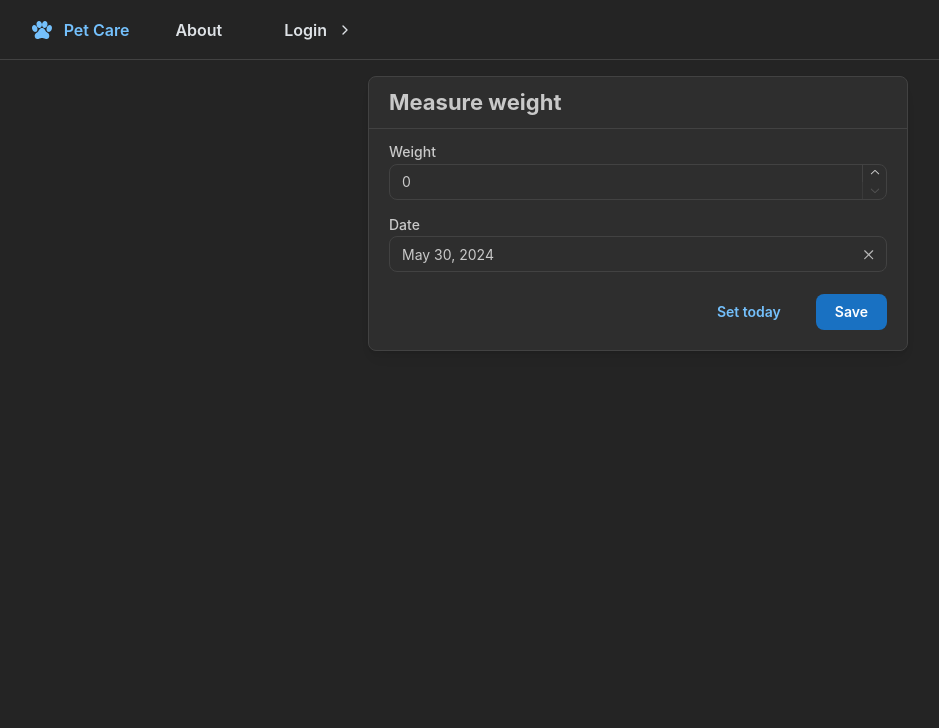
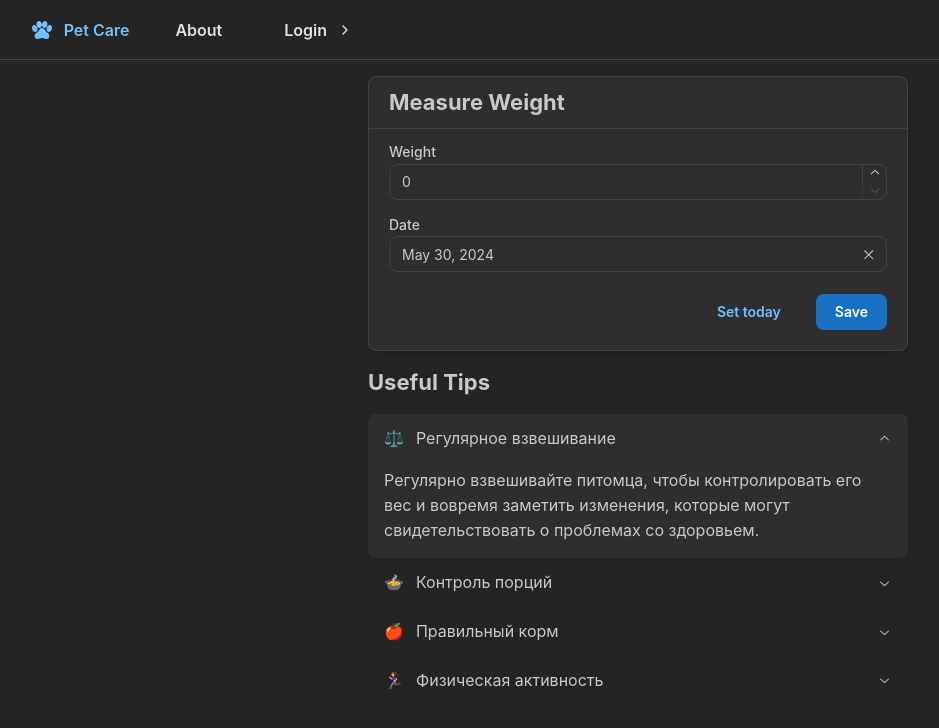
Before and after one commit to potat-dev/pet-care, a Next.js app: page /add/weight in a window 1280 px wide. Shown: the top 728 px of the page, without its empty margins (2-941 px from the left). Built offline with nearby package versions, Linux system fonts and the light colour scheme; no server answers.

Commit message:
add tips

```diff
--- a/src/app/add/vaccine/page.tsx
+++ b/src/app/add/vaccine/page.tsx
@@ -4,6 +4,8 @@ import { Button, Card, Container, Group, Stack, Title, TextInput, Textarea } fro
 import { useForm } from '@mantine/form';
 import { DatePickerInput } from '@mantine/dates';
 import React from 'react';
+import { UsefulTips } from '@/components/UsefulTips';
+import tips from '@/data/useful';
 
 export default function VaccinePage() {
   const form = useForm({
@@ -27,6 +29,7 @@ export default function VaccinePage() {
 
   return (
     <Container size="sm" px={0}>
+      <Stack>
         <Card shadow="sm" padding="lg" radius="md" withBorder>
           <Card.Section withBorder inheritPadding py="xs">
             <Title order={3}>Vaccination Record</Title>
@@ -84,6 +87,9 @@ export default function VaccinePage() {
             </Stack>
           </form>
         </Card>
+        <Title order={2}>Useful Tips</Title>
+        <UsefulTips items={tips.vaccine} />
+      </Stack>
     </Container>
   );
 }
--- a/src/app/add/weight/page.tsx
+++ b/src/app/add/weight/page.tsx
@@ -3,6 +3,8 @@
 import { Button, Group, Title, NumberInput, Card, Stack, Container } from '@mantine/core';
 import { useForm } from '@mantine/form';
 import { DatePickerInput } from '@mantine/dates';
+import { UsefulTips } from '@/components/UsefulTips';
+import tips from '@/data/useful';
 
 export default function WeightForm() {
   const form = useForm({
@@ -24,9 +26,10 @@ export default function WeightForm() {
 
   return (
     <Container size="xs" px={0}>
+      <Stack>
         <Card shadow="sm" padding="lg" radius="md" withBorder>
           <Card.Section withBorder inheritPadding py="xs">
-          <Title order={3}>Measure weight</Title>
+            <Title order={3}>Measure Weight</Title>
           </Card.Section>
           <form onSubmit={form.onSubmit((values) => console.log(values))}>
             <Stack gap="sm" mt="xs">
@@ -61,6 +64,9 @@ export default function WeightForm() {
             </Stack>
           </form>
         </Card>
+        <Title order={3}>Useful Tips</Title>
+        <UsefulTips items={tips.weight} />
+      </Stack>
     </Container>
   );
 }
--- a/src/components/ActionsGrid/ActionsGrid.tsx
+++ b/src/components/ActionsGrid/ActionsGrid.tsx
@@ -1,4 +1,4 @@
-import { Card, Text, UnstyledButton, Grid, useMantineTheme } from '@mantine/core';
+import { Text, UnstyledButton, Grid, useMantineTheme } from '@mantine/core';
 import {
   IconVaccine,
   IconPawFilled,
--- /dev/null
+++ b/src/components/UsefulTips.tsx
@@ -0,0 +1,26 @@
+'use client';
+
+import { Accordion } from '@mantine/core';
+import { InfoItem } from '@/interfaces/InfoItem';
+
+interface InfoItemProps {
+  items: InfoItem[];
+  shuffle?: boolean;
+}
+
+export function UsefulTips({ items: initValues, shuffle = true }: InfoItemProps) {
+  const values = shuffle ? initValues.sort(() => Math.random() - 0.5) : initValues;
+
+  const items = values.map((item) => (
+    <Accordion.Item key={item.value} value={item.value}>
+      <Accordion.Control icon={item.emoji}>{item.value}</Accordion.Control>
+      <Accordion.Panel>{item.description}</Accordion.Panel>
+    </Accordion.Item>
+  ));
+
+  return (
+    <Accordion variant="filled" radius="md" defaultValue={values[0].value}>
+      {items}
+    </Accordion>
+  );
+}
--- a/src/components/UserDataCard.tsx
+++ b/src/components/UserDataCard.tsx
@@ -1,5 +1,5 @@
 import { Avatar, Card, Group, Stack, Title, Text } from '@mantine/core';
-import { UserData } from './interfaces/UserData';
+import { UserData } from '../interfaces/UserData';
 
 interface UserDataCardProps {
   user: UserData;
--- /dev/null
+++ b/src/data/useful.ts
@@ -0,0 +1,108 @@
+const tips = {
+  mood: [
+    {
+      emoji: '😄',
+      value: 'Наблюдайте за изменениями',
+      description:
+        'Регулярно отслеживая настроение питомца, вы сможете заметить изменения в его поведении и вовремя обратиться к ветеринару.',
+    },
+    {
+      emoji: '🎾',
+      value: 'Активность и игры',
+      description:
+        'Регулярные игры и физическая активность положительно влияют на настроение и общее состояние питомца.',
+    },
+    {
+      emoji: '❤️',
+      value: 'Любовь и забота',
+      description:
+        'Проводите время с вашим питомцем, ласкайте его, разговаривайте. Ваша любовь и забота - залог его хорошего настроения.',
+    },
+    {
+      emoji: '🍎',
+      value: 'Сбалансированное питание',
+      description:
+        'Правильное питание - основа здоровья и хорошего настроения. Подберите корм, который подходит вашему питомцу по возрасту, породе и уровню активности.',
+    },
+  ],
+  sick: [
+    {
+      emoji: '🌡️',
+      value: 'Измеряйте температуру',
+      description:
+        'Регулярно измеряйте температуру питомца при недомогании. Повышенная или пониженная температура может быть признаком серьезного заболевания.',
+    },
+    {
+      emoji: '💧',
+      value: 'Обеспечьте доступ к воде',
+      description:
+        'Убедитесь, что у питомца всегда есть доступ к свежей воде, особенно при рвоте, диарее или отказе от еды.',
+    },
+    {
+      emoji: '🍲',
+      value: 'Не заставляйте есть',
+      description:
+        'Не нужно заставлять питомца есть, если у него нет аппетита. Лучше предложить легкую пищу, когда он проголодается.',
+    },
+    {
+      emoji: '🏥',
+      value: 'Обратитесь к ветеринару',
+      description:
+        'При любых сомнениях или ухудшении состояния питомца не занимайтесь самолечением и обратитесь к ветеринару.',
+    },
+  ],
+  vaccine: [
+    {
+      emoji: '🗓️',
+      value: 'Следите за графиком',
+      description:
+        'Своевременная вакцинация - залог здоровья вашего питомца. Следите за графиком прививок и не пропускайте назначенные визиты к ветеринару.',
+    },
+    {
+      emoji: '💉',
+      value: 'Не все вакцины одинаковы',
+      description:
+        'Существуют разные типы вакцин для разных заболеваний и возрастов. Ветеринар поможет подобрать оптимальный вариант для вашего питомца.',
+    },
+    {
+      emoji: '🌡️',
+      value: 'Наблюдайте за состоянием',
+      description:
+        'После вакцинации важно следить за состоянием питомца. Небольшое повышение температуры или вялость в первые дни - нормальное явление.',
+    },
+    {
+      emoji: '🐶',
+      value: 'Защитите от болезней',
+      description:
+        'Вакцинация помогает защитить вашего питомца от опасных инфекционных заболеваний, которые могут привести к серьезным последствиям.',
+    },
+  ],
+  weight: [
+    {
+      emoji: '⚖️',
+      value: 'Регулярное взвешивание',
+      description:
+        'Регулярно взвешивайте питомца, чтобы контролировать его вес и вовремя заметить изменения, которые могут свидетельствовать о проблемах со здоровьем.',
+    },
+    {
+      emoji: '🍲',
+      value: 'Контроль порций',
+      description:
+        'Следите за размером порций и не перекармливайте питомца. Переедание может привести к ожирению и проблемам со здоровьем.',
+    },
+    {
+      emoji: '🏃‍♀️',
+      value: 'Физическая активность',
+      description:
+        'Обеспечьте питомцу достаточный уровень физической активности. Регулярные прогулки, игры и тренировки помогут поддерживать здоровый вес.',
+    },
+    {
+      emoji: '🍎',
+      value: 'Правильный корм',
+      description:
+        'Подберите корм, который подходит вашему питомцу по возрасту, породе, уровню активности и состоянию здоровья. Обратитесь к ветеринару за консультацией.',
+    },
+  ],
+};
+
+export default tips;
--- a/src/data/userdata.ts
+++ b/src/data/userdata.ts
@@ -1,4 +1,4 @@
-import { UserData } from '@/components/interfaces/UserData';
+import { UserData } from '@/interfaces/UserData';
 
 const userdata: UserData[] = [
   {
--- /dev/null
+++ b/src/interfaces/InfoItem.ts
@@ -0,0 +1,5 @@
+export interface InfoItem {
+  value: string;
+  emoji: string;
+  description: string;
+}
```
Also changed, not shown: src/app/add/mood/page.tsx (+7 -1 lines), src/app/add/sick/page.tsx (+7 -1 lines), src/interfaces/UserData.ts (renamed from src/components/interfaces/UserData.ts). Lines whose indentation alone changed are shown as unchanged.
